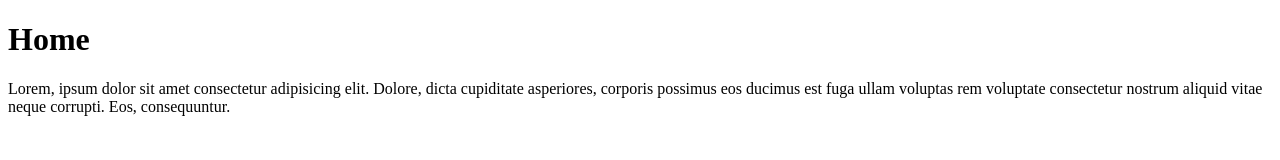
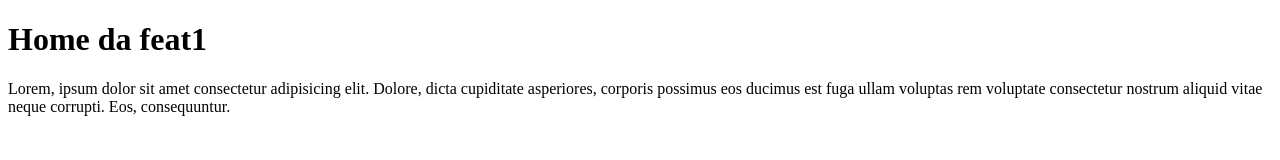
Before and after one commit to tioale2018/repo-teste, a plain HTML site: page index.html in a window 1280 px wide. Drawn offline with Linux system fonts and the light colour scheme.

Commit message:
Update index.html

```diff
--- a/index.html
+++ b/index.html
@@ -6,7 +6,7 @@
     <title>Document</title>
 </head>
 <body>
-    <h1>Home</h1>
+    <h1>Home da feat1</h1>
     <p>Lorem, ipsum dolor sit amet consectetur adipisicing elit. Dolore, dicta cupiditate asperiores, corporis possimus eos ducimus est fuga ullam voluptas rem voluptate consectetur nostrum aliquid vitae neque corrupti. Eos, consequuntur.</p>
 </body>
 </html>
```
